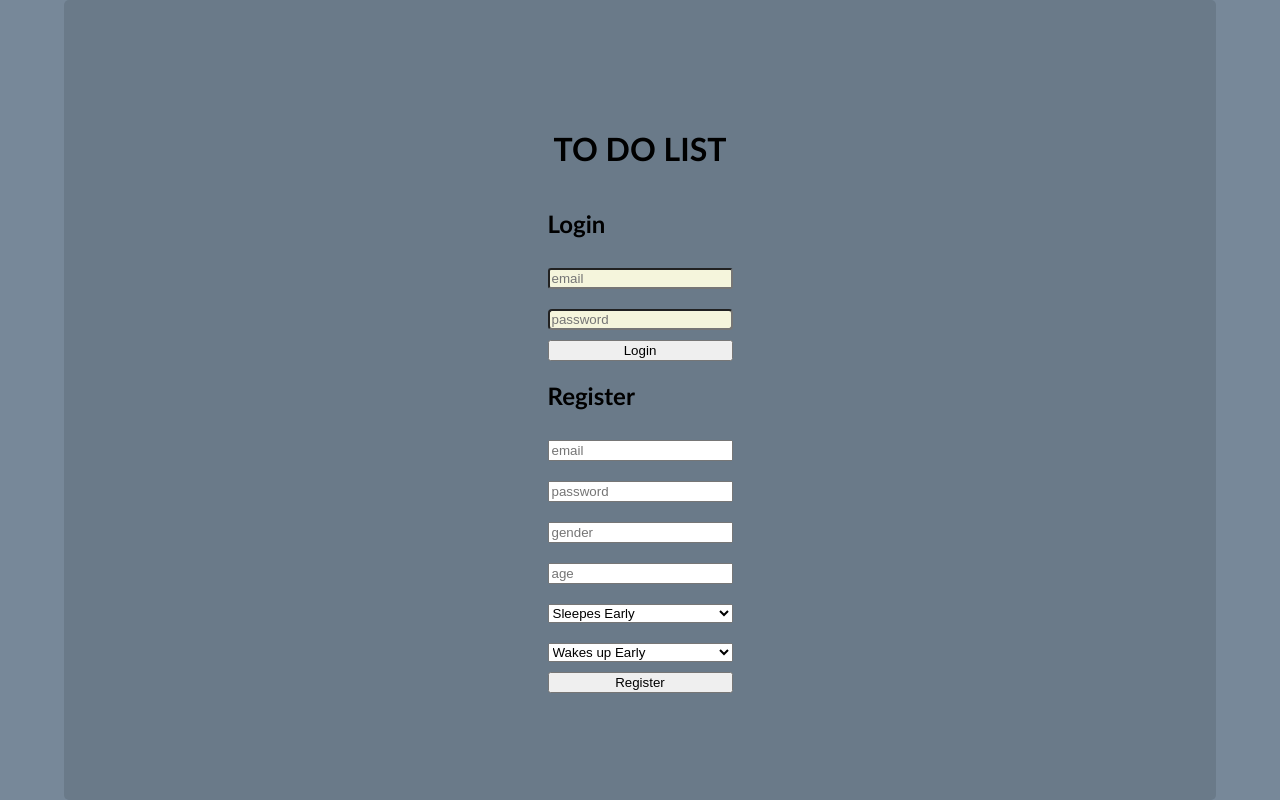
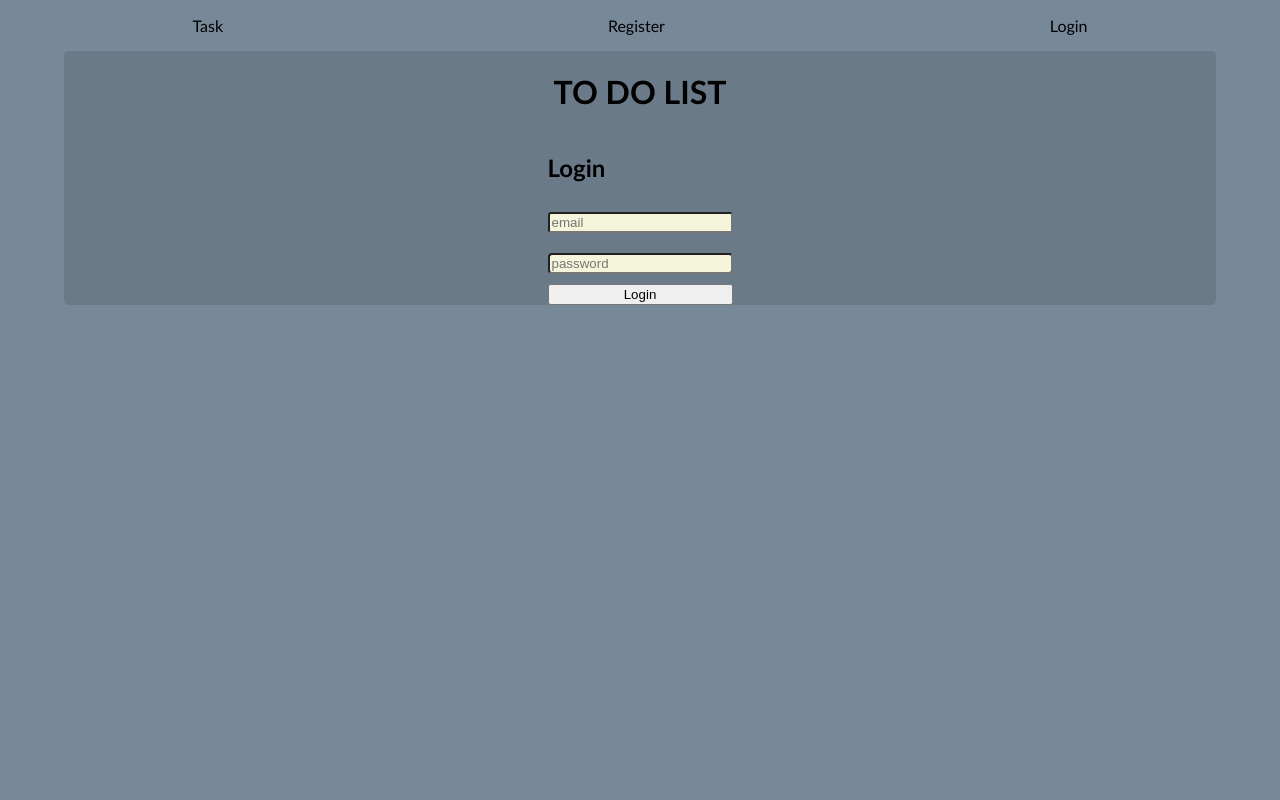
Before and after one commit to TekTeg/to-do-list_v2, a React (Vite) app: page / in a window 1280 px wide. Built offline with nearby package versions, Linux system fonts and the light colour scheme.

Commit message:
added register functionality in the frint end

```diff
--- a/db/seed.cjs
+++ b/db/seed.cjs
@@ -22,7 +22,8 @@ const createTables=async()=>{
         password VARCHAR NOT NULL,
         gender VARCHAR,
         age INT,
-        sleep_pattern VARCHAR
+        sleep_pattern VARCHAR,
+        wakeup_pattern VARCHAR
       );
       CREATE TABLE tasks (
         id SERIAL PRIMARY KEY,
--- a/src/App.css
+++ b/src/App.css
@@ -67,3 +67,8 @@ font-family:'Trebuchet MS', 'Lucida Sans Unicode', 'Lucida Grande', 'Lucida Sans
 .register-form select{
   margin-block: 10px;
 }
+.nav-bar{
+  flex-direction: row-reverse;
+  display: flex;
+  justify-content:space-around;
+}
--- a/src/App.jsx
+++ b/src/App.jsx
@@ -3,6 +3,9 @@ import { useState } from 'react'
 import './App.css'
 
 function App() {
+  const [loginSelected, SetLogginSelected] = useState(true)
+  const [registerSelected, SetRegisterSelected] = useState(false)
+  const [listSelected, SetListSelected] = useState(false)
   const [loginEmail, setLoginEmail] = useState('');
   const [loginPassword, setLoginPassword] = useState('');
   const [loginEmailSelected, setLoginEmailSelected] = useState(false);
@@ -11,23 +14,24 @@ function App() {
   const [token, setToken] = useState(localStorage.getItem("token"))
   const [loggedUser, SetLoggedUser] = useState(null)
 
-  const[registeringEmail, setRegisteringEmail]=useState('')
-  const[registeringPassword, setRegisteringPassword]=useState('')
-  const[gender, setGender]=useState('')
-  const[age, setAge]=useState('')
-  const[sleepPattern, setSleepPattern]=useState('')
+  const [registeringEmail, setRegisteringEmail] = useState('')
+  const [registeringPassword, setRegisteringPassword] = useState('')
+  const [gender, setGender] = useState('')
+  const [age, setAge] = useState('')
+  const [sleepPattern, setSleepPattern] = useState('')
+  const [wakeUpPattern, setWakeUpPattern] = useState('')
 
-  const login =async(e)=>{
+  const login = async (e) => {
     e.preventDefault();
-    console.log(loginEmail + " " +loginPassword)
+    console.log(loginEmail + " " + loginPassword)
     const response = await fetch('api/v1/users/login', {
-      method:'POST',
-      headers:{
-        "Content-Type":"application/json"
+      method: 'POST',
+      headers: {
+        "Content-Type": "application/json"
       },
       body: JSON.stringify({
-        email:loginEmail,
-        password:loginPassword
+        email: loginEmail,
+        password: loginPassword
       })
     })
     const result = await response.json()
@@ -36,16 +40,50 @@ function App() {
     localStorage.setItem('token', result.token)
     window.alert(result.success)
     SetLoggedUser(result.user)
+    SetLogginSelected(false)
   }
 
-  const register = ()=>{
-    console.log('registering')
+  const register = (e) => {
+    e.preventDefault()
+    console.log(registeringEmail + ' ' + registeringPassword + ' ' + gender + ' ' + age + ' ' + sleepPattern + ' ' + wakeUpPattern)
+
   }
 
+  const navSelector = (e) => {
+    if (e.target.innerText === 'Login') {
+      SetLogginSelected(true), SetRegisterSelected(false), SetListSelected(false)
+    }
+    else if (e.target.innerText === 'Register') {
+      SetLogginSelected(false), SetRegisterSelected(true), SetListSelected(false)
+    }
+    else if (e.target.innerText === 'Task') {
+      SetLogginSelected(false), SetRegisterSelected(false), SetListSelected(true)
+    }
+    else if (e.target.innerText === 'Signout') {
+      SetLogginSelected(true), SetRegisterSelected(false), SetListSelected(false)
+      localStorage.removeItem("token"), setToken(null)
+    }
+  }
+
+
   return (
+    <div className='main-display'>
+      <div className='nav-bar'>
+        {
+          token ?
+            <p onClick={navSelector}>Signout</p> :
+            <p onClick={navSelector}>Login</p>
+        }
 
+        <p onClick={navSelector}>Register</p>
+        <p onClick={navSelector}>Task</p>
+
+
+      </div>
       <div className='main-page'>
         <h1>TO DO LIST</h1>
+        {
+          loginSelected &&
           <div>
             <h2>Login</h2>
             <form onSubmit={login} className='login-form'>
@@ -56,8 +94,8 @@ function App() {
                 <input
                   placeholder='email' type='email'
                   onChange={(e) => setLoginEmail(e.target.value)}
-            onSelect={(e)=>{e.target.placeholder='', setLoginEmailSelected(true)}}
-            onBlur={(e)=>{e.target.placeholder='email', setLoginEmailSelected(false)}}
+                  onSelect={(e) => { e.target.placeholder = '', setLoginEmailSelected(true) }}
+                  onBlur={(e) => { e.target.placeholder = 'email', setLoginEmailSelected(false) }}
                 />
               </div>
               <div className='login-password-container'>
@@ -67,29 +105,42 @@ function App() {
 
                 <input placeholder='password' type='password'
                   onChange={(e) => setLoginPassword(e.target.value)}
-            onSelect={(e)=>{e.target.placeholder='', setLoginPasswordSelected(true)}}
-            onBlur={(e)=>{e.target.placeholder='password', setLoginPasswordSelected(false)}}
+                  onSelect={(e) => { e.target.placeholder = '', setLoginPasswordSelected(true) }}
+                  onBlur={(e) => { e.target.placeholder = 'password', setLoginPasswordSelected(false) }}
 
                 />
               </div>
-
-
               <button>Login</button>
             </form>
           </div>
+        }
+        {
+          registerSelected &&
           <div>
             <h2>Register</h2>
             <form onSubmit={register} className='register-form'>
-          <input placeholder ="email" onChange={setRegisteringEmail}/>
-          <input placeholder ="password" onChange={setRegisteringPassword}/>
-          <input placeholder ="gender" onChange={setGender}/>
-          <input placeholder ="age" onChange={setAge}/>
-          <select>
-            <option>Sleepes Early</option>
+              <input placeholder="email"
+                type ='email'
+                onChange={(e)=>setRegisteringEmail(e.target.value)} />
+              <input placeholder="password"
+                type='password'
+                onChange={(e)=>setRegisteringPassword(e.target.value)} />
+              <input placeholder="gender"
+                onChange={(e)=>setGender(e.target.value)} />
+              <input placeholder="age"
+                type='number'
+                onChange={(e)=>setAge(e.target.value)} />
+              <lable for="sleep pattern">Sleep Pattern</lable>
+              <select name="sleep pattern"
+                onChange={(e)=>setSleepPattern(e.target.value)}>
+                <option></option>
+                <option>Sleeps Early</option>
                 <option>Sleeps Late</option>
                 <option>Not Sure</option>
               </select>
-          <select placeholder ="sleep pattern" onChange={setSleepPattern}>
+              <select name="wake up pattern"
+                onChange={(e)=>setWakeUpPattern(e.target.value)}>
+                <option></option>
                 <option>Wakes up Early</option>
                 <option>Wakes up Late</option>
                 <option>Not Sure</option>
@@ -97,6 +148,14 @@ function App() {
               <button>Register</button>
             </form>
           </div>
+        }
+        {
+          listSelected &&
+          <div>
+            <h1> List</h1>
+          </div>
+        }
+      </div>
     </div>
   )
 }
```
Lines whose indentation alone changed are shown as unchanged.
